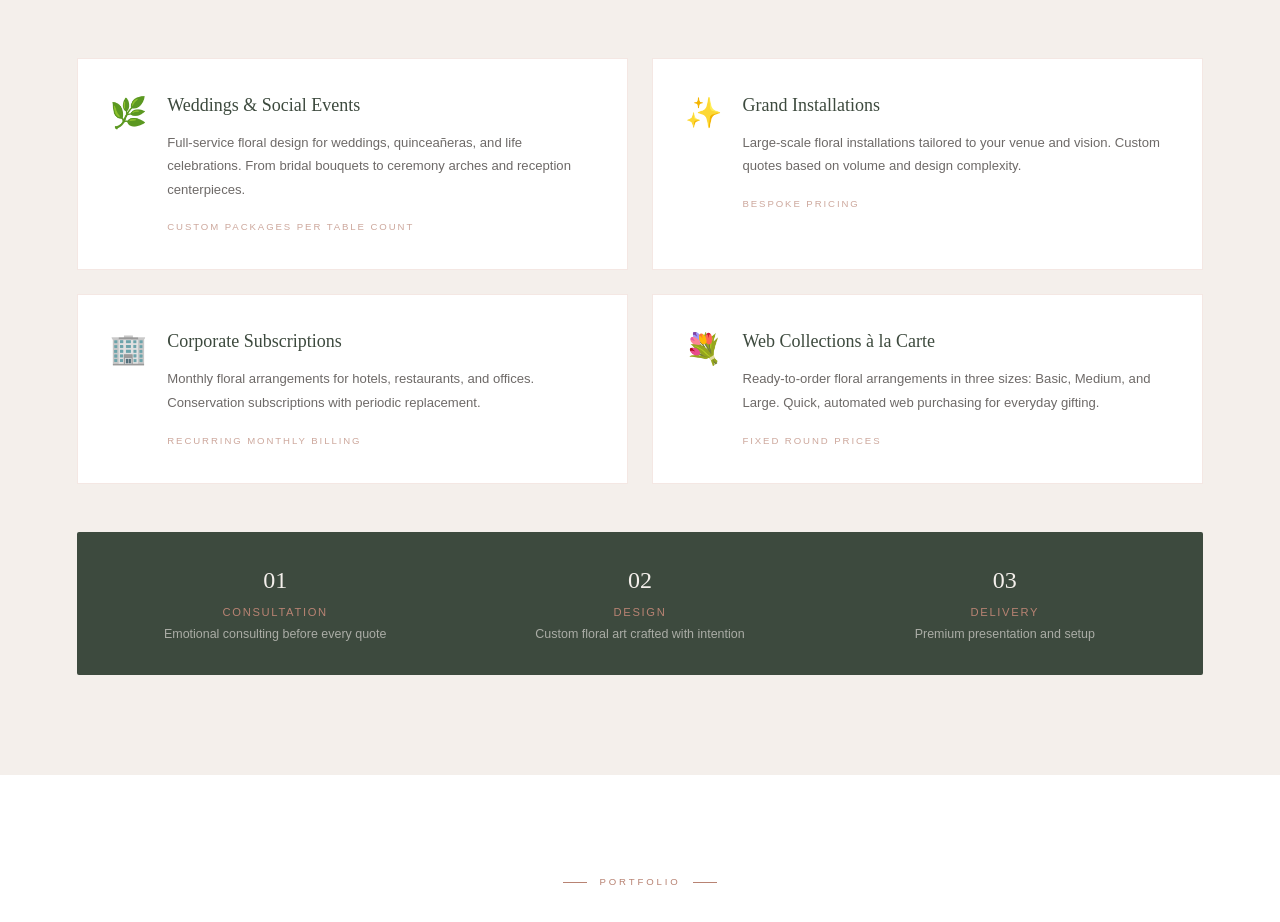
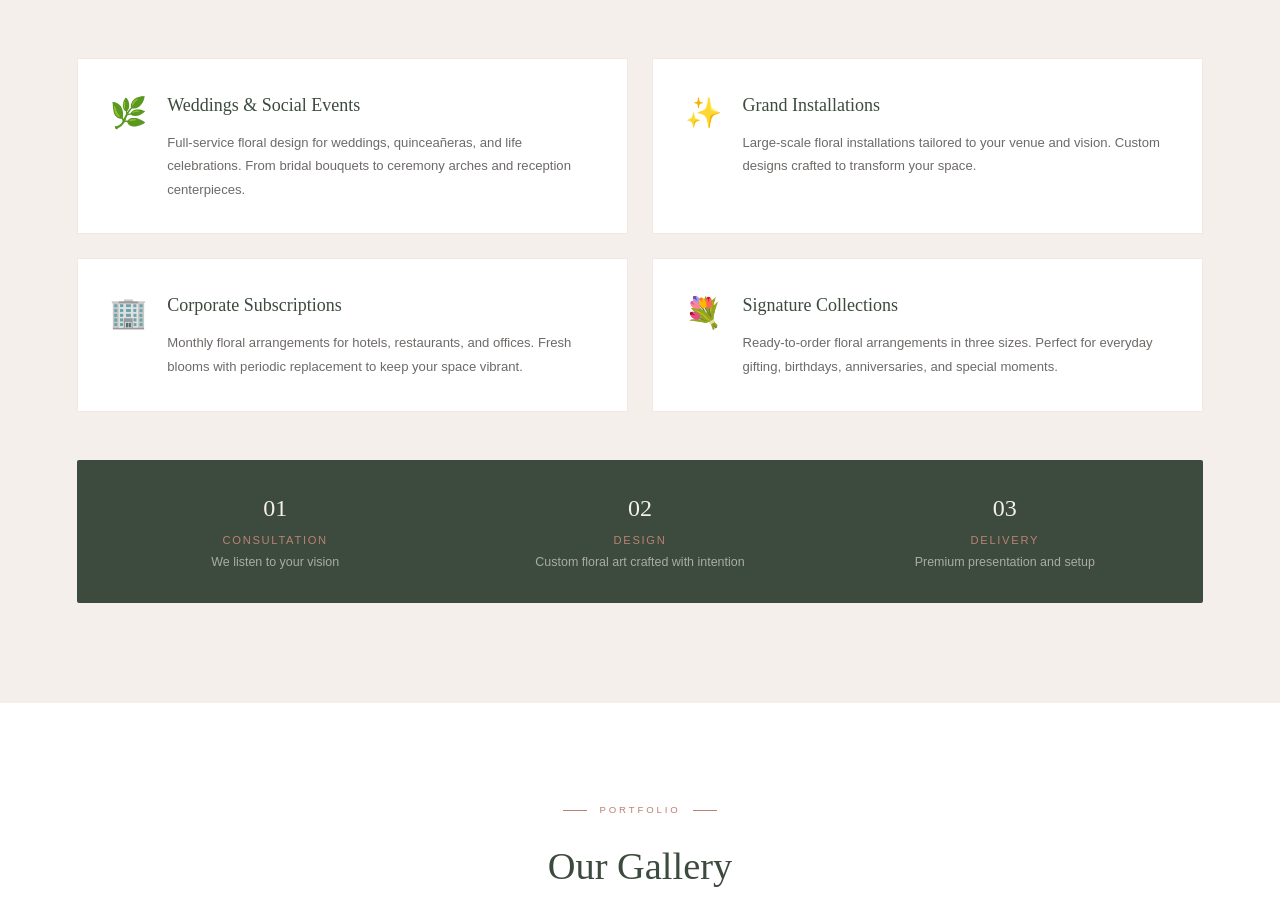
Before and after one commit to Omnix-Solution-Inc/wildflower, a Next.js app: page / in a window 1280 px wide. Shown: the part 1960-2882 px from the top of the page. Built offline with nearby package versions, Linux system fonts and the light colour scheme.

Commit message:
fix: remove pricing details from public services

```diff
--- a/src/components/landing/Services.tsx
+++ b/src/components/landing/Services.tsx
@@ -3,25 +3,21 @@ const services = [
     title: 'Weddings & Social Events',
     desc: 'Full-service floral design for weddings, quinceañeras, and life celebrations. From bridal bouquets to ceremony arches and reception centerpieces.',
     icon: '🌿',
-    features: 'Custom packages per table count'
   },
   {
     title: 'Grand Installations',
-    desc: 'Large-scale floral installations tailored to your venue and vision. Custom quotes based on volume and design complexity.',
+    desc: 'Large-scale floral installations tailored to your venue and vision. Custom designs crafted to transform your space.',
     icon: '✨',
-    features: 'Bespoke pricing'
   },
   {
     title: 'Corporate Subscriptions',
-    desc: 'Monthly floral arrangements for hotels, restaurants, and offices. Conservation subscriptions with periodic replacement.',
+    desc: 'Monthly floral arrangements for hotels, restaurants, and offices. Fresh blooms with periodic replacement to keep your space vibrant.',
     icon: '🏢',
-    features: 'Recurring monthly billing'
   },
   {
-    title: 'Web Collections à la Carte',
-    desc: 'Ready-to-order floral arrangements in three sizes: Basic, Medium, and Large. Quick, automated web purchasing for everyday gifting.',
+    title: 'Signature Collections',
+    desc: 'Ready-to-order floral arrangements in three sizes. Perfect for everyday gifting, birthdays, anniversaries, and special moments.',
     icon: '💐',
-    features: 'Fixed round prices'
   },
 ]
 
@@ -46,8 +42,7 @@ export function Services() {
                 <div className="text-3xl mt-1">{s.icon}</div>
                 <div className="flex-1">
                   <h3 className="font-cinzel text-lg text-moss mb-3">{s.title}</h3>
-                  <p className="text-[0.82rem] leading-[1.8] text-charcoal/70 mb-3">{s.desc}</p>
-                  <span className="text-[0.6rem] tracking-[0.2em] uppercase text-terracotta/70">{s.features}</span>
+                  <p className="text-[0.82rem] leading-[1.8] text-charcoal/70">{s.desc}</p>
                 </div>
               </div>
             </div>
@@ -60,7 +55,7 @@ export function Services() {
             <div>
               <p className="font-cinzel text-2xl text-sand mb-2">01</p>
               <p className="text-[0.7rem] tracking-[0.15em] uppercase text-terracotta mb-1">Consultation</p>
-              <p className="text-[0.78rem] text-sand/60">Emotional consulting before every quote</p>
+              <p className="text-[0.78rem] text-sand/60">We listen to your vision</p>
             </div>
             <div>
               <p className="font-cinzel text-2xl text-sand mb-2">02</p>
```
